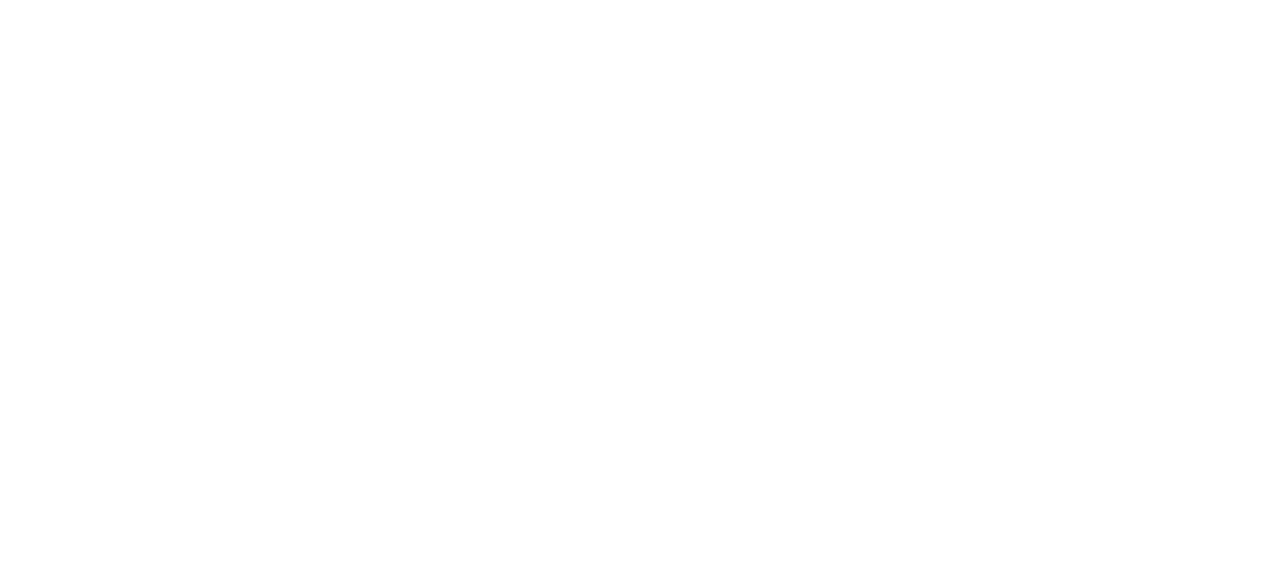
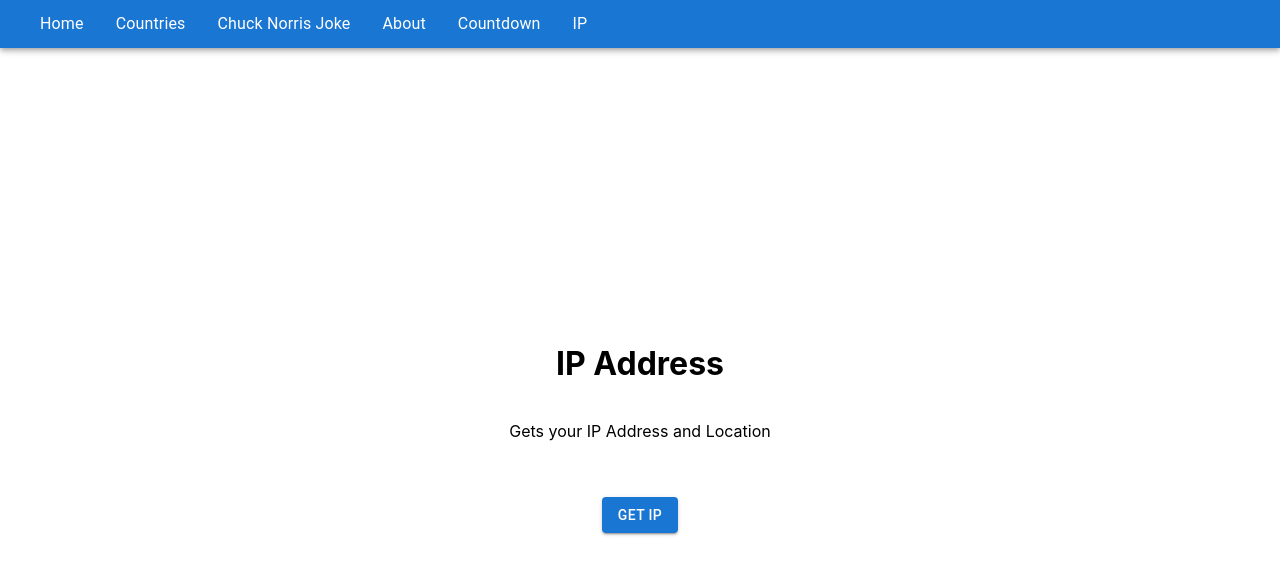
Before and after one commit to EyalMuga/Countries, a React (Create React App) app: page /IP in a window 1280 px wide. Before the commit this address had no page. Shown: the top 574 px of the page. Built offline with nearby package versions, Linux system fonts and the light colour scheme.

Commit message:
added IP function with data

```diff
--- a/src/App.js
+++ b/src/App.js
@@ -8,6 +8,7 @@ import { useEffect, useState } from "react";
 import ChuckNorrisJokePage from "./chuck-norris-joke/chuck-norris-joke";
 import AboutPage from "./about/about";
 import CountdownPage from "./Countdown/countdownPage";
+import IPPage from "./IP/IPPage";
 
 export default function App() {
     const [timeLeft, setTimeLeft] = useState(0);
@@ -35,6 +36,7 @@ export default function App() {
                 <Route path="/" element={<Layout />}>
                     <Route path="/" element={<Home />} />
                     <Route path="countries/" element={<CountriesPage />} />
+                    <Route path="IP/" element={<IPPage />} />
                     <Route
                         path="chuck-norris-joke/"
                         element={<ChuckNorrisJokePage />}
--- /dev/null
+++ b/src/IP/IPPage.js
@@ -0,0 +1,55 @@
+//
+// The new page is called: IP
+
+import { Container } from "@mui/system";
+import { Button } from "@mui/material";
+import { useState} from "react";
+
+
+export default function IPPage() {
+    const [ip, setIp] = useState("")
+    const [ipInfo, setIpInfo] = useState(null)
+    const [error, setError] = useState(null)
+
+    const getIpInfo = async () => {
+        try {
+            const response = await fetch("https://api.ipify.org/?format=json")
+            const data = await response.json()
+            setIp(data.ip)
+            const response2 = await fetch(`http://ip-api.com/json/${ip}`)
+            const data2 = await response2.json()
+            setIpInfo(data2)
+        } catch (e) {
+            setError(e)
+        }
+    }
+    return (
+        <Container
+            sx={{
+                display: "flex",
+                justifyContent: "center",
+                alignItems: "center",
+                flexDirection: "column",
+                height: "100vh",
+            }}
+        >
+            <h1>IP Address</h1>
+            <p>Gets your IP Address and Location</p>
+            <br />
+            <br />
+            <Button variant="contained" onClick={getIpInfo}>Get IP</Button>
+            <br />
+            <br />
+            {ipInfo && (
+                <div>
+                    <p>IP: {ipInfo.query}</p>
+                    <p>Country: {ipInfo.country}</p>
+                    <p>City: {ipInfo.city}</p>
+                    <p>Region: {ipInfo.regionName}</p>
+                    <p>Timezone: {ipInfo.timezone}</p>
+                    <p>ISP: {ipInfo.isp}</p>
+                </div>
+            )}
+        </Container>
+    )
+}
--- a/src/Layout/layout.js
+++ b/src/Layout/layout.js
@@ -37,6 +37,11 @@ export default function Layout() {
                             Countdown
                         </Link>
                     </MenuItem>
+                    <MenuItem>
+                        <Link to="IP/" className="nav-link">
+                            IP
+                        </Link>
+                    </MenuItem>
                 </Toolbar>
             </AppBar>
             <Outlet />
```
